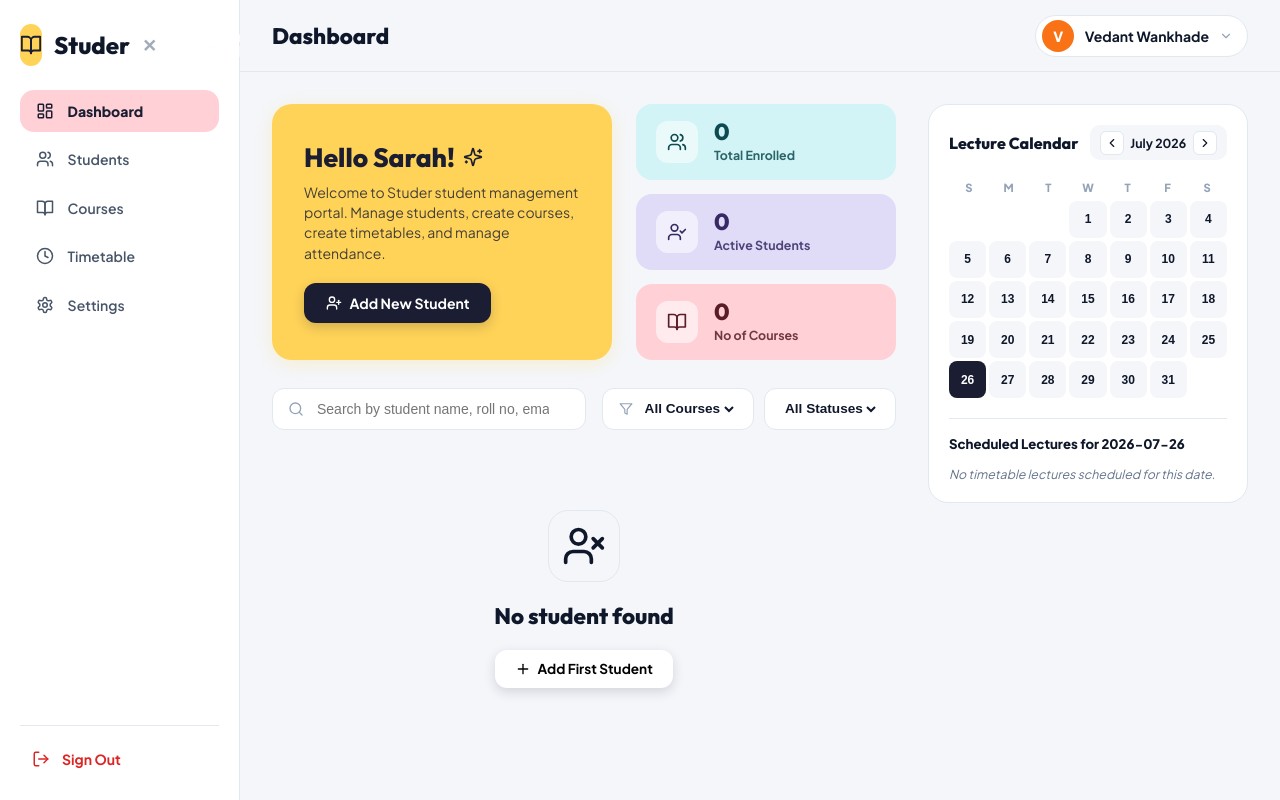
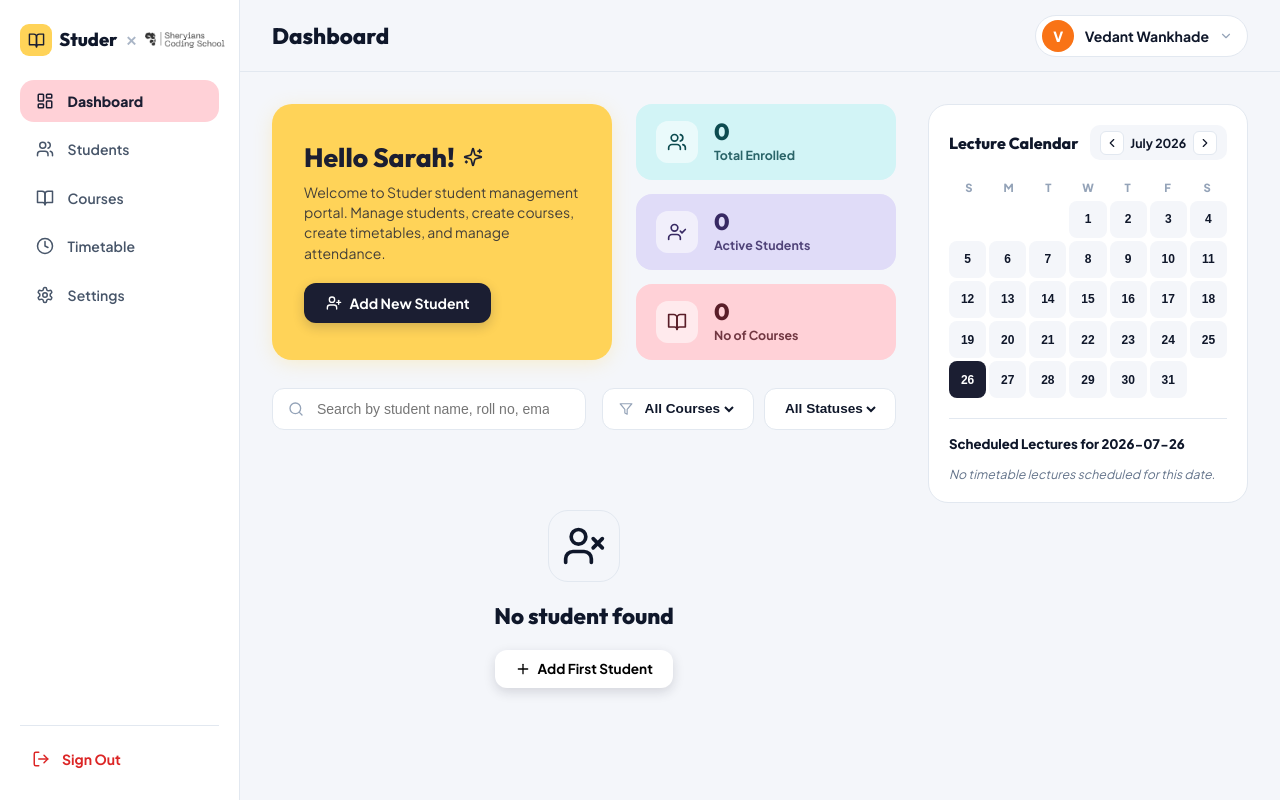
Before and after one commit to vedantwankhade123/Studer, a React (Vite) app: page / in a window 1280 px wide. Built offline with nearby package versions, Linux system fonts and the light colour scheme.

Commit message:
style: Proportionately scale and tint sidebar brand logos to fit 240px sidebar

```diff
--- a/src/components/Sidebar.jsx
+++ b/src/components/Sidebar.jsx
@@ -17,7 +17,7 @@ export const Sidebar = ({ activeTab, setActiveTab, onSignOut }) => {
         {/* Brand Header */}
         <div className="sidebar-brand">
           <div className="brand-logo-box">
-            <BookOpen size={22} />
+            <BookOpen size={17} />
           </div>
           <div className="brand-text">
             <h2>Studer</h2>
--- a/src/index.css
+++ b/src/index.css
@@ -302,7 +302,47 @@ html, body {
 .sidebar-brand {
   display: flex;
   align-items: center;
-  gap: 0.75rem;
+  gap: 0.45rem;
+  width: 100%;
+}
+
+.sidebar-brand .brand-logo-box {
+  width: 32px;
+  height: 32px;
+  background: var(--yellow-hero);
+  color: var(--sidebar-active-text);
+  border-radius: 9px;
+  display: flex;
+  align-items: center;
+  justify-content: center;
+  font-weight: 800;
+  flex-shrink: 0;
+}
+
+.sidebar-brand .brand-text h2 {
+  font-family: var(--font-heading);
+  font-size: 1.15rem;
+  font-weight: 800;
+  color: var(--text-main);
+  line-height: 1;
+  margin: 0;
+}
+
+.sidebar-brand .brand-divider {
+  color: #94a3b8;
+  font-size: 0.85rem;
+  font-weight: 700;
+  opacity: 0.8;
+  margin: 0 1px;
+}
+
+.sidebar-brand .sheryians-logo-img {
+  height: 22px;
+  width: auto;
+  max-width: 80px;
+  object-fit: contain;
+  display: block;
+  filter: brightness(0.2);
 }
 
 .brand-logo-box {
```
